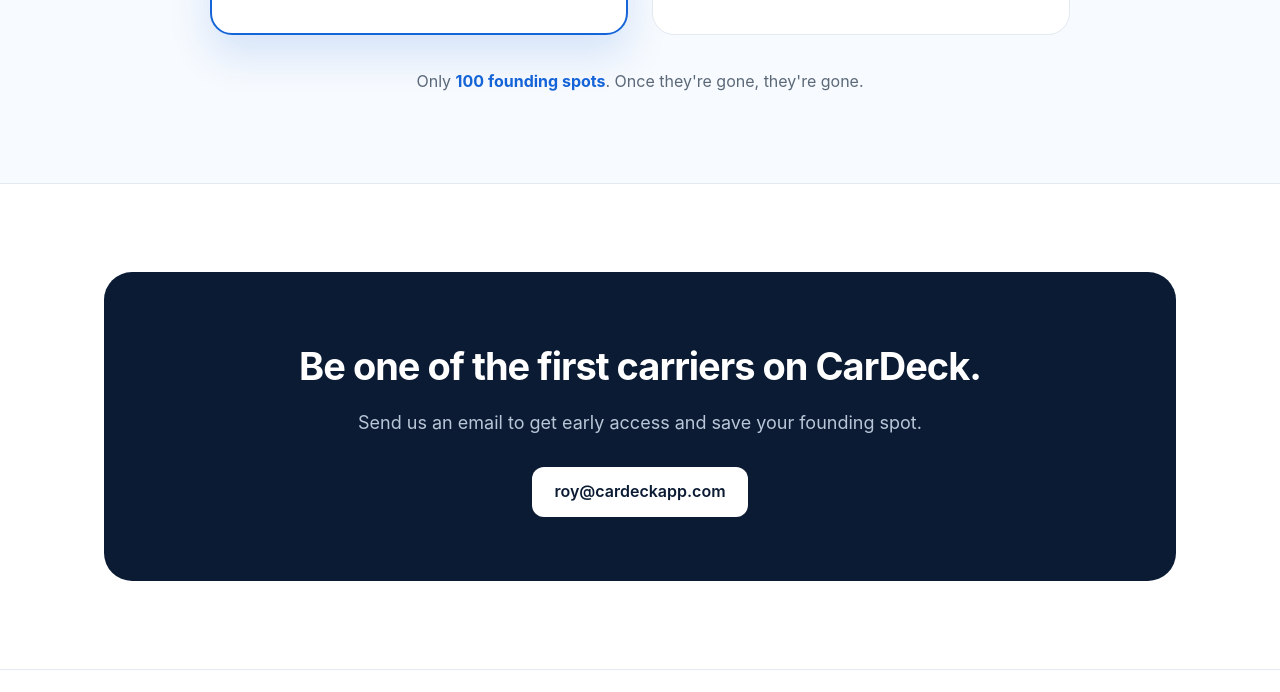
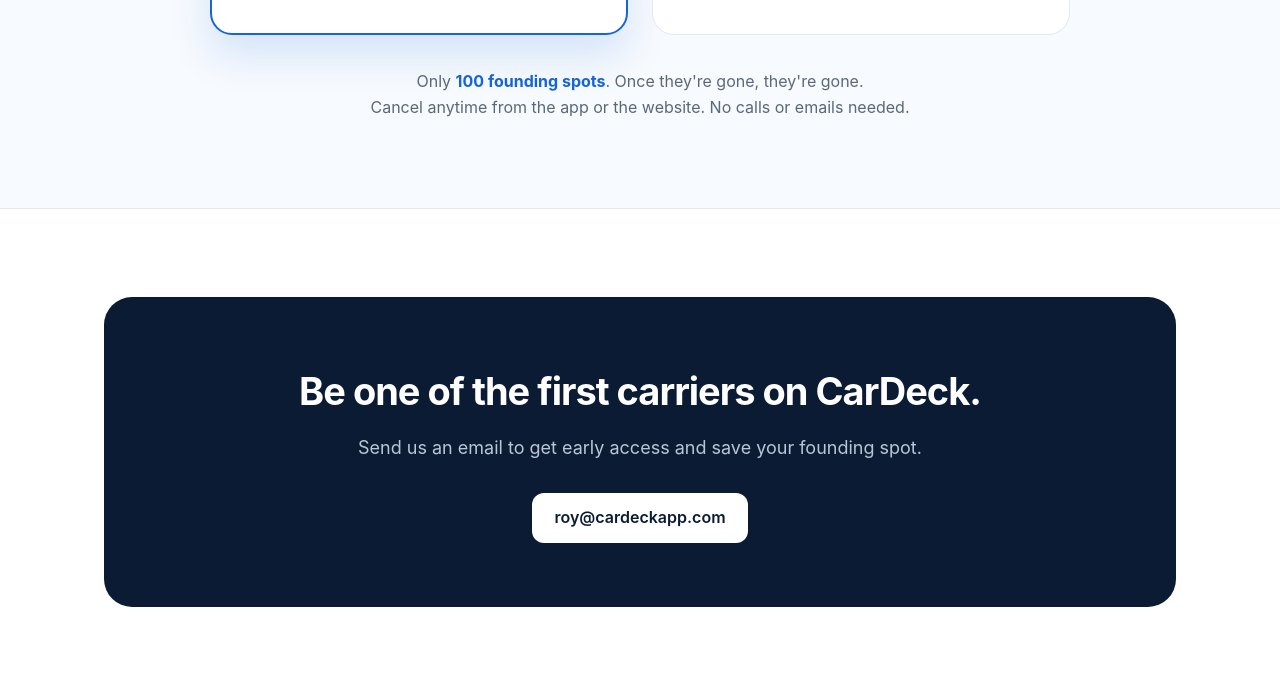
Before and after one commit to cardeckapp/cardeck-website, a plain HTML site: page index.html in a window 1280 px wide. Shown: the part 4181-4873 px from the top of the page. Drawn offline with Linux system fonts and the light colour scheme.

Commit message:
Add easy cancellation note under pricing
Co-Authored-By: Claude Opus 5.5 <noreply@anthropic.com>
Claude-Session: https://claude.ai/code/session_01WCobV8SnKkj9zAUawXuWtu

```diff
--- a/index.html
+++ b/index.html
@@ -156,7 +156,7 @@
         <a class="btn ghost" href="#contact">Get early access</a>
       </div>
     </div>
-    <p class="spots">Only <b>100 founding spots</b>. Once they're gone, they're gone.</p>
+    <p class="spots">Only <b>100 founding spots</b>. Once they're gone, they're gone.<br>Cancel anytime from the app or the website. No calls or emails needed.</p>
   </div>
 </section>
 
```
